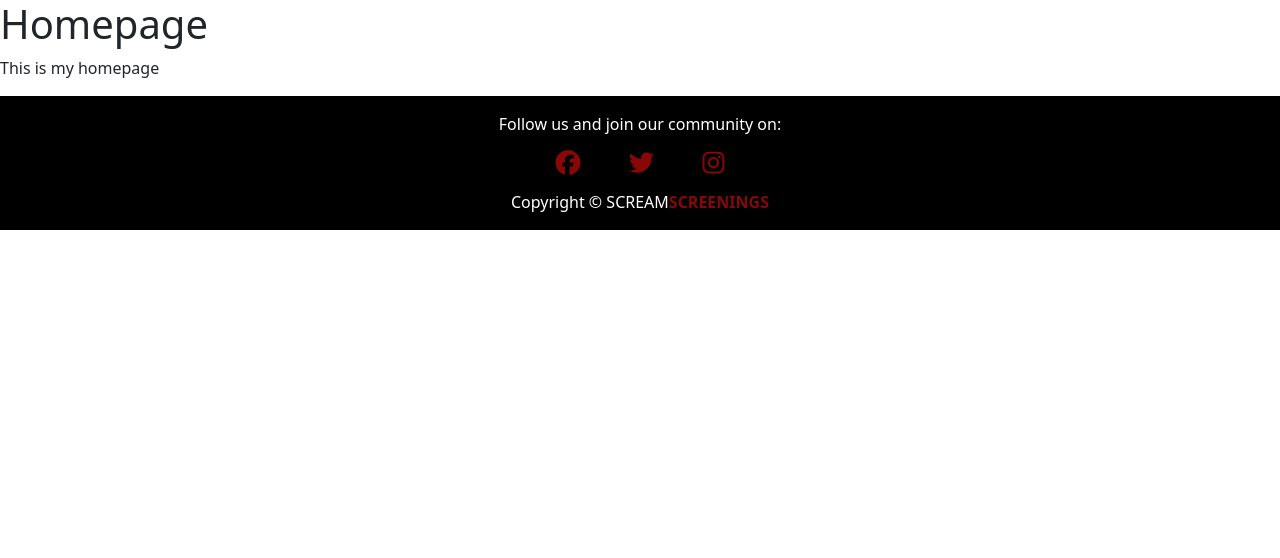
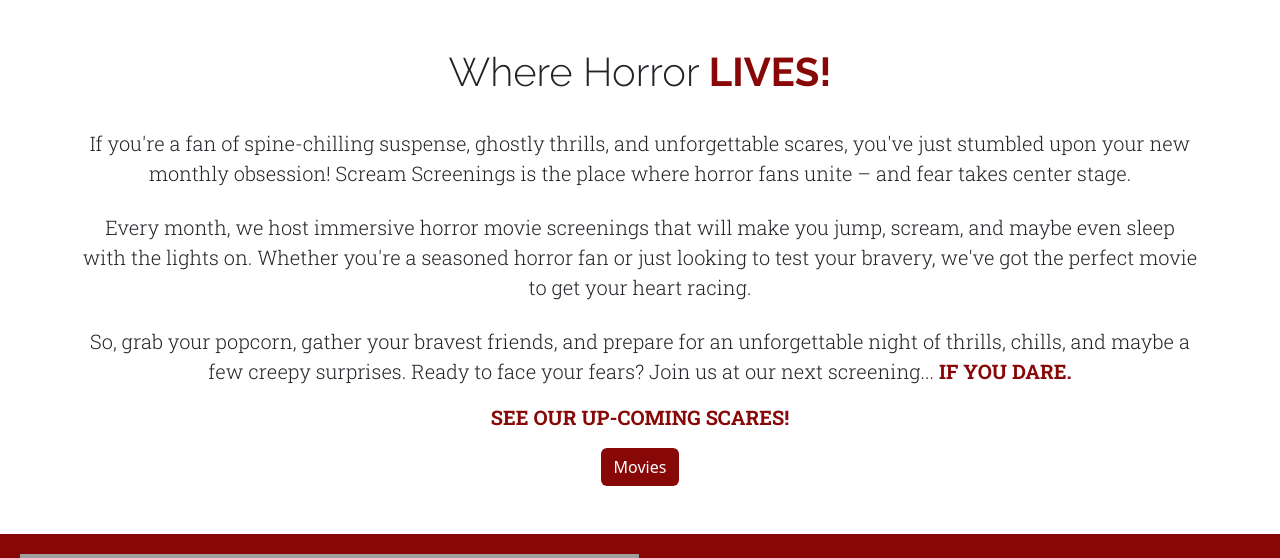
Before and after one commit to Thom52/scream-screenings, a Django app: page / in a window 1280 px wide. Shown: the part 135-693 px from the top of the page. Before the commit the page ends 365 px from the top, so only its background shows below. Run offline with Django 5.2, Linux system fonts and the light colour scheme; some libraries are stand-ins or nearby versions; grey boxes are pictures that could not be loaded.

Commit message:
Add content and styles to index.html

```diff
--- a/scream_screenings/settings.py
+++ b/scream_screenings/settings.py
@@ -27,7 +27,7 @@ TEMPLATES_DIR = os.path.join(BASE_DIR, 'templates')
 SECRET_KEY = os.environ.get("SECRET_KEY")
 
 # SECURITY WARNING: don't run with debug turned on in production!
-DEBUG = True
+DEBUG = False
 
 ALLOWED_HOSTS = ['.herokuapp.com',
                  '127.0.0.1']
--- a/screamhome/templates/screamhome/index.html
+++ b/screamhome/templates/screamhome/index.html
@@ -1,6 +1,59 @@
 {% extends "base.html" %} {% block content %}
 
-<h1>Homepage</h1>
-<p>This is my homepage</p>
+<!-- Introduction -->
+<section class="introduction-section text-center py-5">
+  <div class="container">
+    <h1 class="introduction-heading">
+      Where Horror <span class="introduction-heading-bold">Lives!</span>
+    </h1>
+    <p class="pt-4">
+      If you're a fan of spine-chilling suspense, ghostly thrills, and
+      unforgettable scares, you've just stumbled upon your new monthly
+      obsession! Scream Screenings is the place where horror fans unite – and
+      fear takes center stage.
+    </p>
+
+    <p class="pt-2">
+      Every month, we host immersive horror movie screenings that will make you
+      jump, scream, and maybe even sleep with the lights on. Whether you're a
+      seasoned horror fan or just looking to test your bravery, we've got the
+      perfect movie to get your heart racing.
+    </p>
+
+    <p class="pt-2">
+      So, grab your popcorn, gather your bravest friends, and prepare for an
+      unforgettable night of thrills, chills, and maybe a few creepy surprises.
+      Ready to face your fears? Join us at our next screening...
+      <span class="introduction-heading-bold">if you dare.</span>
+    </p>
+
+    <p class="introduction-heading-bold">See our up-coming scares!</p>
+    <a href="#" class="btn btn-introduction">Movies</a>
+  </div>
+</section>
+
+<section class="map-section">
+  <div class="map-text-container">
+    <h2>Where you will find us!</h2>
+    <p>
+      Bulletproof Brewing Tap Haus is an independent brewery based in Plymouth,
+      Devon. Their rustic taphouse is the location of our screenings. With a
+      built in cinema screening room and a bar with homebrew ales and snacks on
+      demand, it's the perfect place for us to call home!
+    </p>
+  </div>
+  <div class="map-container">
+    <iframe
+      class="google-map"
+      src="https://www.google.com/maps/embed?pb=!1m14!1m8!1m3!1d221.59300136016554!2d-4.134109214053882!3d50.383508902652466!3m2!1i1024!2i768!4f13.1!3m3!1m2!1s0x486ced17c6ae17ef%3A0xe531d61ea83e36d3!2sBulletproof%20Brewing%20Tap%20Haus!5e0!3m2!1sen!2suk!4v1738614279787!5m2!1sen!2suk"
+      frameborder="0"
+      style="border: 0"
+      allowfullscreen=""
+      aria-hidden="false"
+      tabindex="0"
+    >
+    </iframe>
+  </div>
+</section>
 
 {% endblock %}
--- a/static/css/style.css
+++ b/static/css/style.css
@@ -1,22 +1,95 @@
 :root {
-  /* Fonts */
-  --base: "raleway", sans-serif;
+  /* Fonts ------------------------------  */
+  --base: "Raleway", sans-serif;
+  --heading: "Lato", sans-serif;
+  --text: "Roboto Slab", serif;
 
-  /* Colors */
+  /* Colors ------------------------------  */
   --blood-red: #880808;
   --red: #dc143c;
+  --white: #fff;
+  --black: #000;
 }
 
-/* Basic Styles */
+/* Basic Styles ------------------------------  */
+
+* {
+  box-sizing: border-box;
+}
 
 html,
 body {
-  height: 100%;
+  height: 100vh;
   margin: 0;
   padding: 0;
+  display: flex;
+  flex-direction: column;
 }
 
-/* Navigation styles */
+h1,
+h2 {
+  font-family: var(--base);
+  font-weight: 300;
+}
+
+p {
+  font-size: 13px;
+  font-family: var(--text);
+  font-weight: 300;
+}
+
+/* Introduction Styles ------------------------------ */
+
+.introduction-section {
+  background: var(--white);
+}
+
+.introduction-heading-bold {
+  font-weight: bold;
+  text-transform: uppercase;
+  color: var(--blood-red);
+}
+
+/* Map styles ------------------------------  */
+
+.map-section {
+  display: flex;
+  flex-direction: column;
+  overflow: hidden;
+  background-color: var(--blood-red);
+}
+
+.map-container {
+  width: 90%;
+  height: 40vh;
+  margin: 20px;
+}
+
+.google-map {
+  width: 100%;
+  height: 100%;
+}
+
+.map-text-container {
+  padding: 10px 20px;
+  text-align: center;
+  flex-grow: 1;
+  overflow: auto;
+}
+
+.map-text-container h2 {
+  font-size: 1.5rem;
+  margin-bottom: 20px;
+  color: var(--white);
+}
+
+.map-text-container p {
+  line-height: 1.5;
+  margin-bottom: 10px;
+  color: var(--white);
+}
+
+/* Navigation styles ------------------------------  */
 
 .nav-heading {
   font-family: var(--base);
@@ -54,7 +127,7 @@ body {
   color: var(--red);
 }
 
-/* Footer */
+/* Footer ------------------------------  */
 
 .footer-text {
   font-style: var(--base);
@@ -85,11 +158,57 @@ a {
   color: var(--red);
 }
 
-/* Media Queries */
+footer {
+  margin-top: auto;
+}
 
-/* Navigation */
+/* Buttons ------------------------------  */
+
+.btn-introduction {
+  color: var(--white);
+  background-color: var(--blood-red);
+}
+
+.btn-introduction:hover {
+  color: var(--white);
+  background-color: var(--red);
+}
+
+/* Media Queries ------------------------------  */
+
+/* Media Query for larger screens (768px and up) ------------------------------  */
 
 @media (min-width: 768px) {
+  /* Introduction ------------------------------  */
+  p {
+    font-size: 20px;
+  }
+
+  /* Map ------------------------------  */
+
+  .map-section {
+    flex-direction: row-reverse;
+  }
+
+  .map-container {
+    width: 50%;
+    margin: 20px;
+  }
+
+  .map-text-container {
+    width: 50%;
+    text-align: left;
+    padding: 20px;
+    display: flex;
+    flex-direction: column;
+    justify-content: center;
+  }
+
+  .map-text-container h2 {
+    font-size: 35px;
+  }
+
+  /* Navigation ------------------------------  */
   .nav-heading {
     font-size: 25px;
   }
```
Also changed, not shown: 1 other file.
